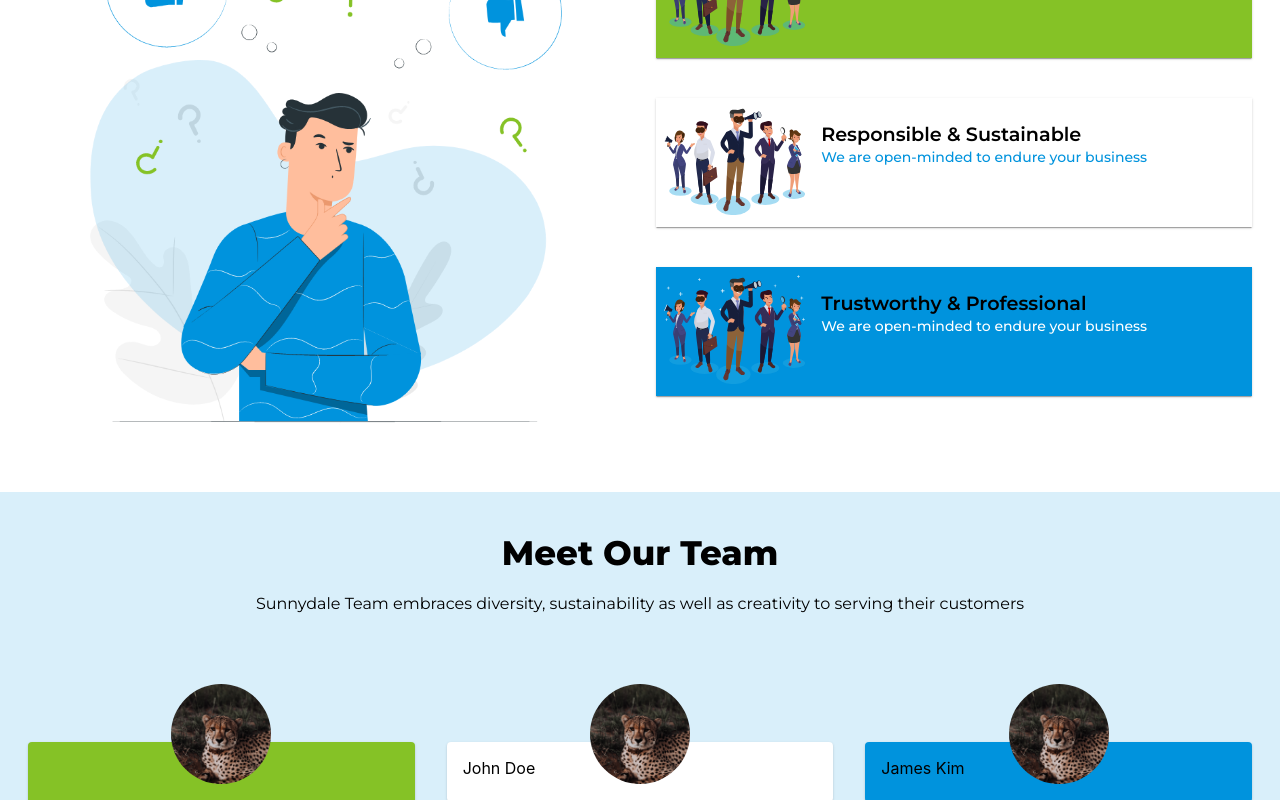
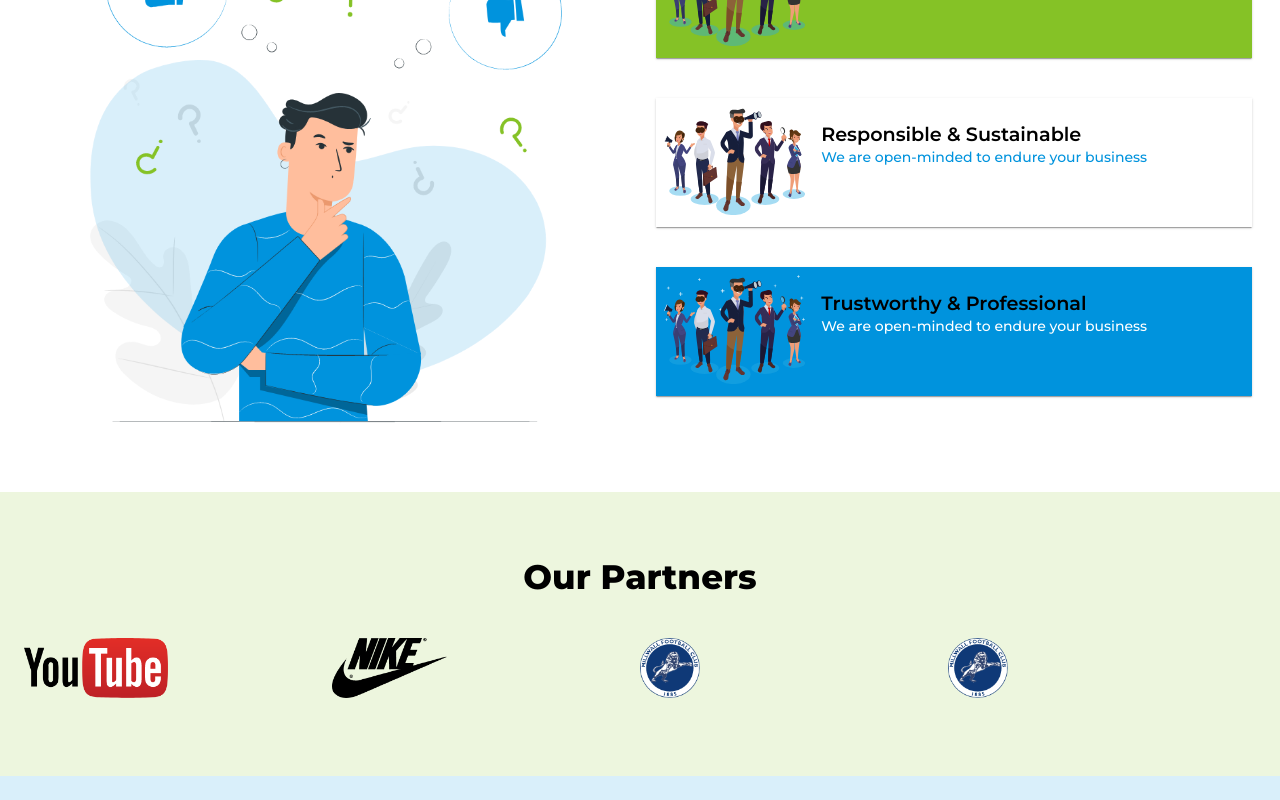
Before and after one commit to alexmurithi/sunnydalemanagement, a React (Create React App) app: page / in a window 1280 px wide. Shown: the part 2000-2800 px from the top of the page. Built offline with nearby package versions, Linux system fonts and the light colour scheme.

Commit message:
added fix on teams

```diff
--- a/src/Components/LandingPage/Team.js
+++ b/src/Components/LandingPage/Team.js
@@ -69,7 +69,9 @@ const Team =() =>{
                                 </div>
 
                                 <Card classes={{root:classes.card2}}>
-                                    <CardContent>John Doe</CardContent>
+                                    <CardContent>
+                                        <Typography variant="h5" align={"center"}>John Doe</Typography>
+                                    </CardContent>
                                 </Card>
                             </Box>
                         </Grid>
@@ -80,7 +82,9 @@ const Team =() =>{
                                 </div>
 
                                 <Card classes={{root:classes.card3}}>
-                                    <CardContent>James Kim</CardContent>
+                                    <CardContent>
+                                        <Typography variant="h5" align={"center"}>James Kim</Typography>
+                                    </CardContent>
                                 </Card>
                             </Box>
                         </Grid>
--- a/src/Pages/LandingPage.js
+++ b/src/Pages/LandingPage.js
@@ -360,8 +360,9 @@ const LandingPage =()=>{
 
             <WhyChooseUs/>
 
+            <Partners/>
             <Team/>
-            <Partners/>
+
         </>
 
     )
```
